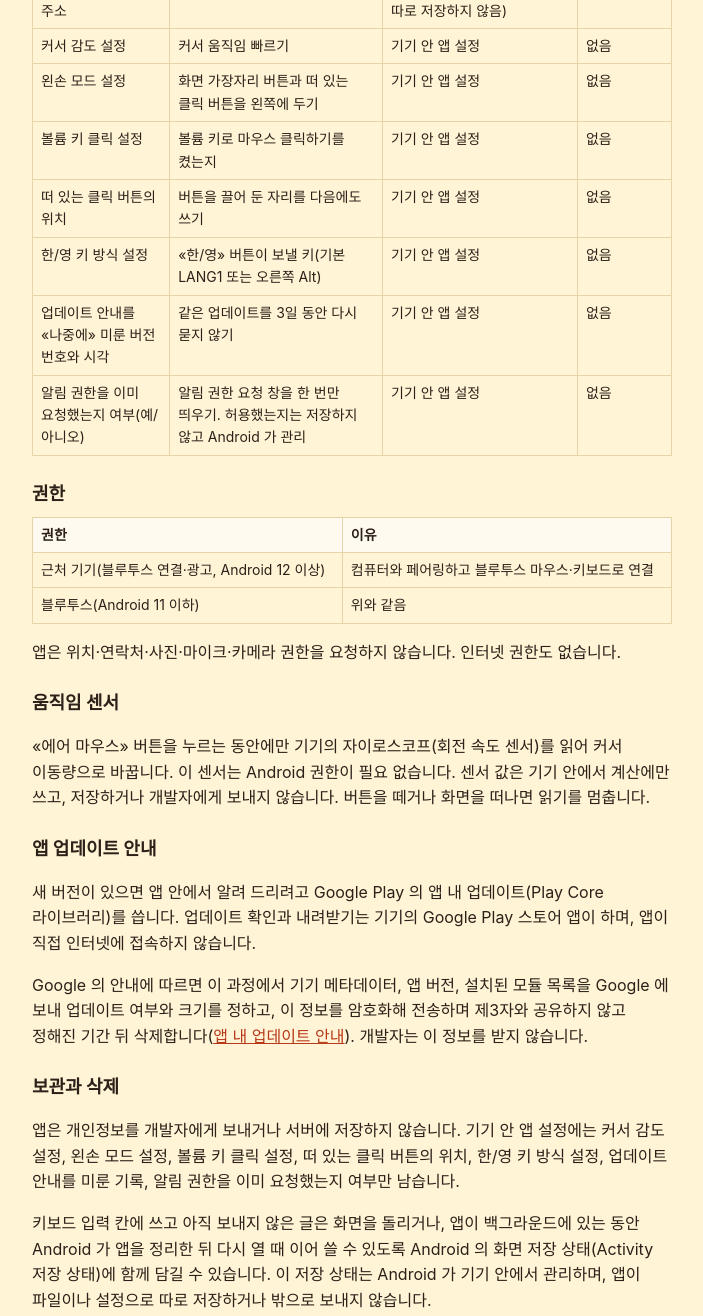
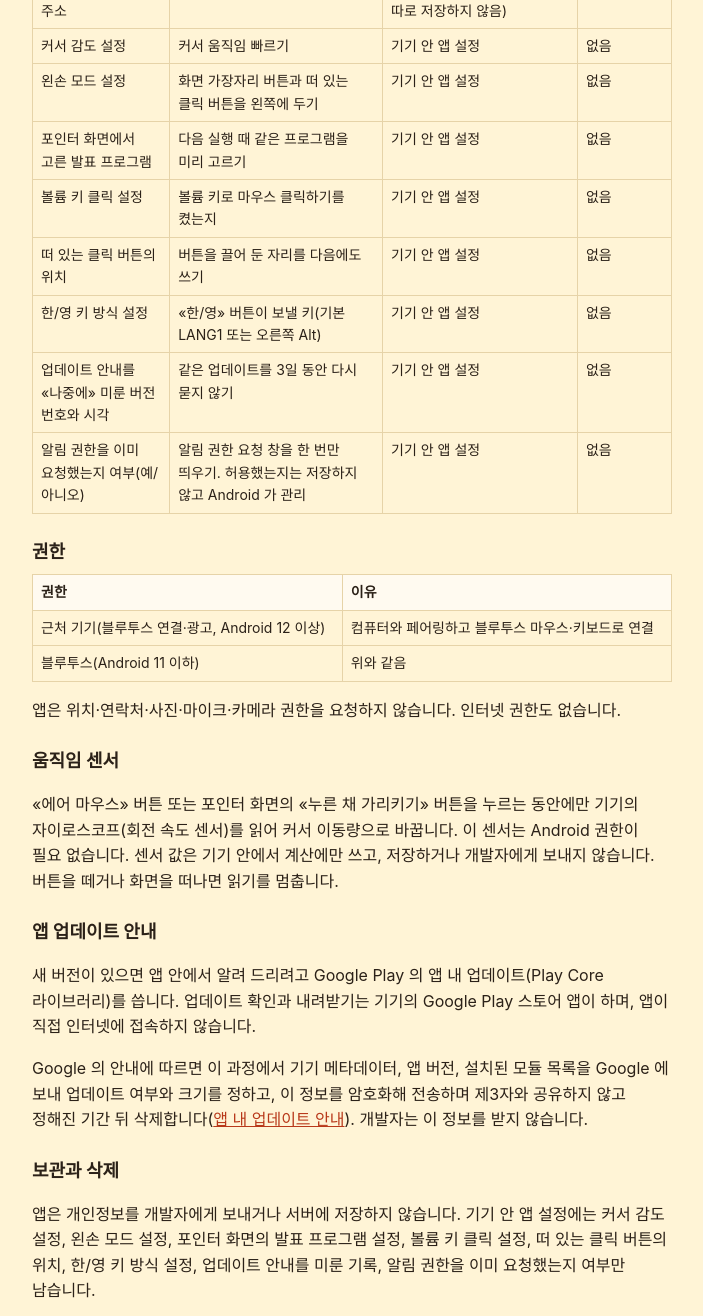
Before and after one commit to ghbcompany/ghbcompany.github.io, a plain HTML site: page touchpad/privacy/index.html in a window 1280 px wide. Shown: the part 800-2116 px from the top of the page, without its empty margins (288-991 px from the left). Drawn offline with Linux system fonts and the light colour scheme.

Commit message:
touchpad 처리방침: 포인터 화면의 발표 프로그램 설정과 센서 사용 경로를 반영한다 (#15)
Co-authored-by: Claude Sonnet 5.5 <noreply@anthropic.com>

```diff
--- a/touchpad/privacy/index.html
+++ b/touchpad/privacy/index.html
@@ -48,6 +48,7 @@ th{background:var(--card)}
 <tr><td>페어링된 기기 이름·주소</td><td>연결할 컴퓨터 고르기</td><td>Android 블루투스 설정(앱이 따로 저장하지 않음)</td><td>없음</td></tr>
 <tr><td>커서 감도 설정</td><td>커서 움직임 빠르기</td><td>기기 안 앱 설정</td><td>없음</td></tr>
 <tr><td>왼손 모드 설정</td><td>화면 가장자리 버튼과 떠 있는 클릭 버튼을 왼쪽에 두기</td><td>기기 안 앱 설정</td><td>없음</td></tr>
+<tr><td>포인터 화면에서 고른 발표 프로그램</td><td>다음 실행 때 같은 프로그램을 미리 고르기</td><td>기기 안 앱 설정</td><td>없음</td></tr>
 <tr><td>볼륨 키 클릭 설정</td><td>볼륨 키로 마우스 클릭하기를 켰는지</td><td>기기 안 앱 설정</td><td>없음</td></tr>
 <tr><td>떠 있는 클릭 버튼의 위치</td><td>버튼을 끌어 둔 자리를 다음에도 쓰기</td><td>기기 안 앱 설정</td><td>없음</td></tr>
 <tr><td>한/영 키 방식 설정</td><td>«한/영» 버튼이 보낼 키(기본 LANG1 또는 오른쪽 Alt)</td><td>기기 안 앱 설정</td><td>없음</td></tr>
@@ -70,14 +71,14 @@ th{background:var(--card)}
 <p>앱은 위치·연락처·사진·마이크·카메라 권한을 요청하지 않습니다. 인터넷 권한도 없습니다.</p>
 
 <h2>움직임 센서</h2>
-<p>«에어 마우스» 버튼을 누르는 동안에만 기기의 자이로스코프(회전 속도 센서)를 읽어 커서 이동량으로 바꿉니다. 이 센서는 Android 권한이 필요 없습니다. 센서 값은 기기 안에서 계산에만 쓰고, 저장하거나 개발자에게 보내지 않습니다. 버튼을 떼거나 화면을 떠나면 읽기를 멈춥니다.</p>
+<p>«에어 마우스» 버튼 또는 포인터 화면의 «누른 채 가리키기» 버튼을 누르는 동안에만 기기의 자이로스코프(회전 속도 센서)를 읽어 커서 이동량으로 바꿉니다. 이 센서는 Android 권한이 필요 없습니다. 센서 값은 기기 안에서 계산에만 쓰고, 저장하거나 개발자에게 보내지 않습니다. 버튼을 떼거나 화면을 떠나면 읽기를 멈춥니다.</p>
 
 <h2>앱 업데이트 안내</h2>
 <p>새 버전이 있으면 앱 안에서 알려 드리려고 Google Play 의 앱 내 업데이트(Play Core 라이브러리)를 씁니다. 업데이트 확인과 내려받기는 기기의 Google Play 스토어 앱이 하며, 앱이 직접 인터넷에 접속하지 않습니다.</p>
 <p>Google 의 안내에 따르면 이 과정에서 기기 메타데이터, 앱 버전, 설치된 모듈 목록을 Google 에 보내 업데이트 여부와 크기를 정하고, 이 정보를 암호화해 전송하며 제3자와 공유하지 않고 정해진 기간 뒤 삭제합니다(<a href="https://developer.android.com/guide/playcore/in-app-updates">앱 내 업데이트 안내</a>). 개발자는 이 정보를 받지 않습니다.</p>
 
 <h2>보관과 삭제</h2>
-<p>앱은 개인정보를 개발자에게 보내거나 서버에 저장하지 않습니다. 기기 안 앱 설정에는 커서 감도 설정, 왼손 모드 설정, 볼륨 키 클릭 설정, 떠 있는 클릭 버튼의 위치, 한/영 키 방식 설정, 업데이트 안내를 미룬 기록, 알림 권한을 이미 요청했는지 여부만 남습니다.</p>
+<p>앱은 개인정보를 개발자에게 보내거나 서버에 저장하지 않습니다. 기기 안 앱 설정에는 커서 감도 설정, 왼손 모드 설정, 포인터 화면의 발표 프로그램 설정, 볼륨 키 클릭 설정, 떠 있는 클릭 버튼의 위치, 한/영 키 방식 설정, 업데이트 안내를 미룬 기록, 알림 권한을 이미 요청했는지 여부만 남습니다.</p>
 <p>키보드 입력 칸에 쓰고 아직 보내지 않은 글은 화면을 돌리거나, 앱이 백그라운드에 있는 동안 Android 가 앱을 정리한 뒤 다시 열 때 이어 쓸 수 있도록 Android 의 화면 저장 상태(Activity 저장 상태)에 함께 담길 수 있습니다. 이 저장 상태는 Android 가 기기 안에서 관리하며, 앱이 파일이나 설정으로 따로 저장하거나 밖으로 보내지 않습니다.</p>
 <ul>
 <li>보내기를 누르면 입력 칸이 비워지므로 보낸 글은 저장 상태에 남지 않습니다.</li>
```
